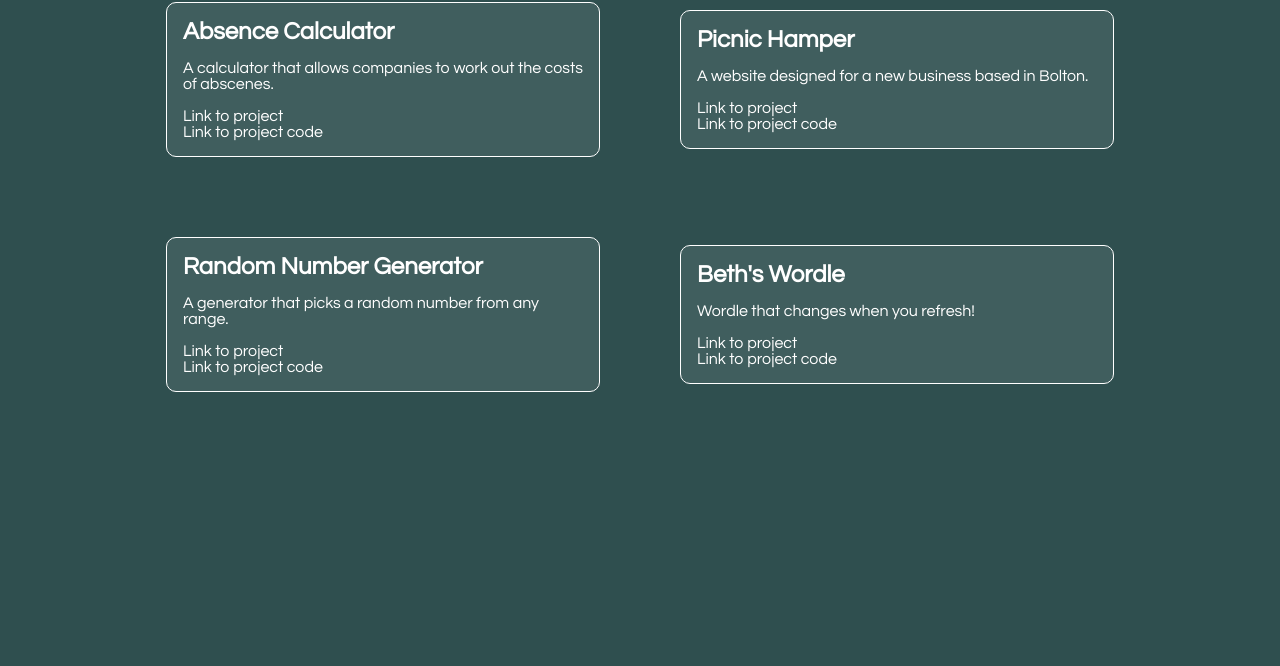
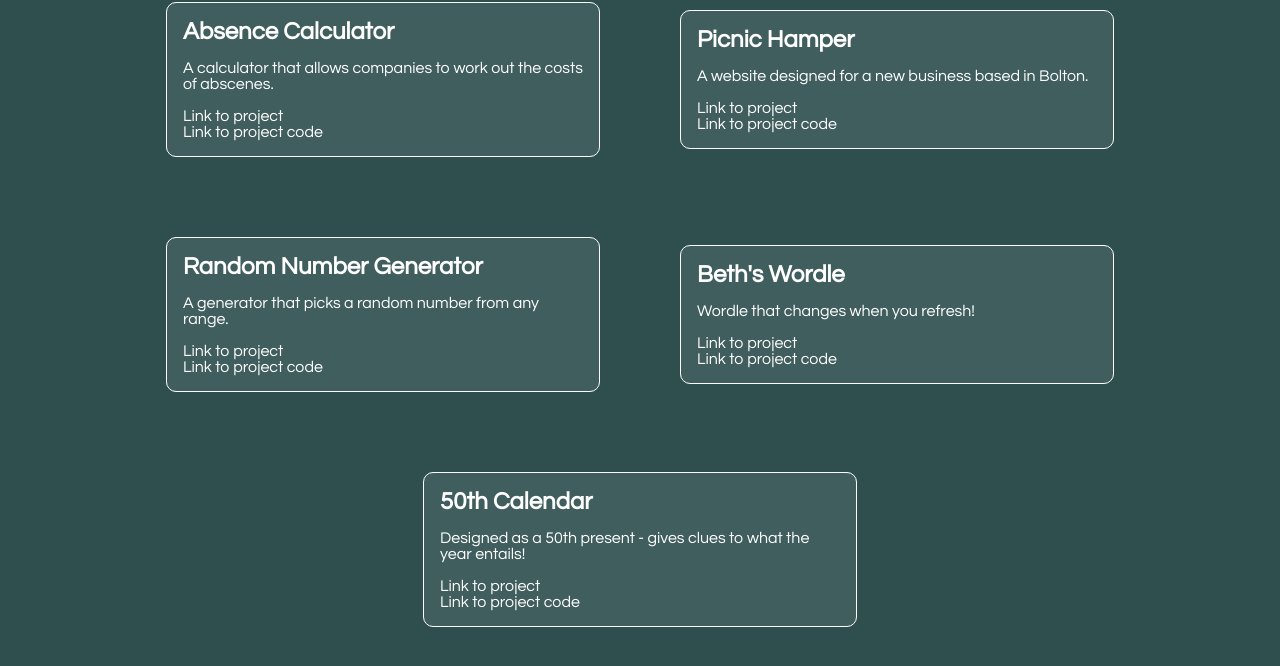
Before and after one commit to Bethashcroft/mywebsite, a plain HTML site: page My Projects.html in a window 1280 px wide. Shown: the part 102-768 px from the top of the page. Drawn offline with Linux system fonts and the light colour scheme.

Commit message:
added the calendar project

```diff
--- a/My Projects.html
+++ b/My Projects.html
@@ -68,5 +68,15 @@
         >Link to project code</a
       >
     </section>
+    <section class="projectContainer">
+      <h2>50th Calendar</h2>
+      <p>Designed as a 50th present - gives clues to what the year entails!</p>
+      <a target="_blank" href="https://50thbdaycalendar.netlify.app/"
+        >Link to project</a
+      >
+      <a target="_blank" href="https://github.com/Bethashcroft/50thbday"
+        >Link to project code</a
+      >
+    </section>
   </section>
 </body>
```
